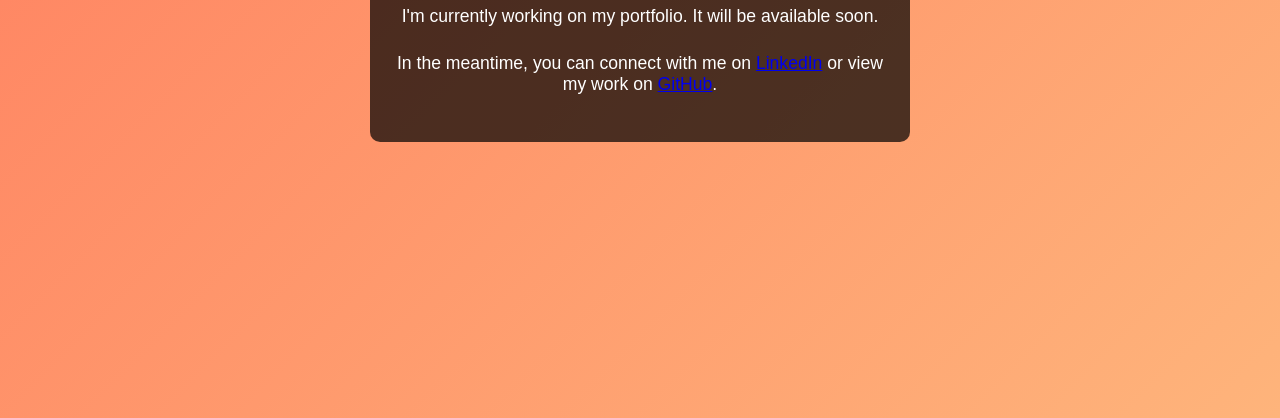
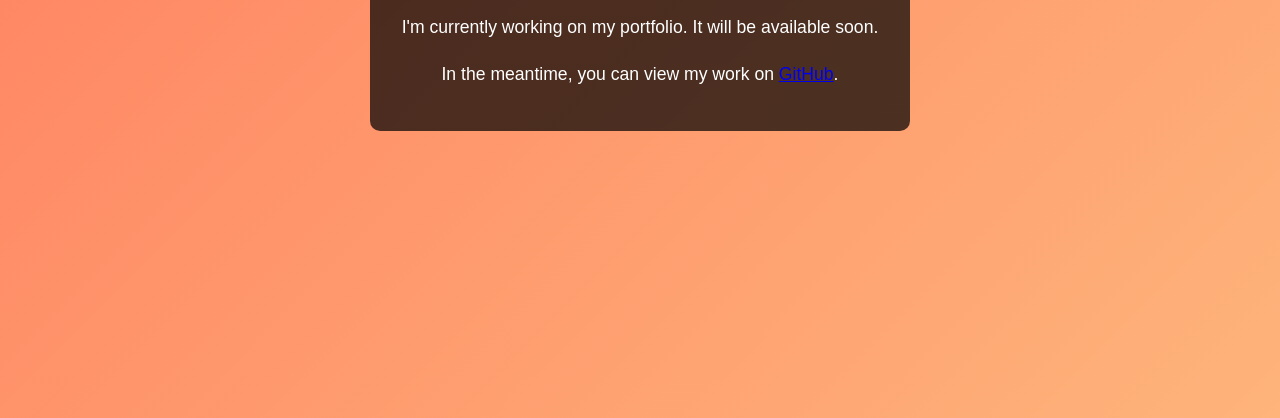
Before and after one commit to skv93-coder/portfoliov2, a plain HTML site: page index.html in a window 1280 px wide. Shown: the part 382-800 px from the top of the page. Drawn offline with Linux system fonts and the light colour scheme.

Commit message:
Update index.html

```diff
--- a/index.html
+++ b/index.html
@@ -51,7 +51,7 @@ p {
     <div class="container">
         <h1>Portfolio Coming Soon</h1>
         <p>I'm currently working on my portfolio. It will be available soon.</p>
-        <p>In the meantime, you can connect with me on <a href="https://www.linkedin.com/in/shubham-sharma-165600206">LinkedIn</a> or view my work on <a href="https://github.com/skv93-coder">GitHub</a>.</p>
+            <p>In the meantime, you can view my work on <a href="https://github.com/skv93-coder">GitHub</a>.</p>
     </div>
 </body>
 </html>
```
